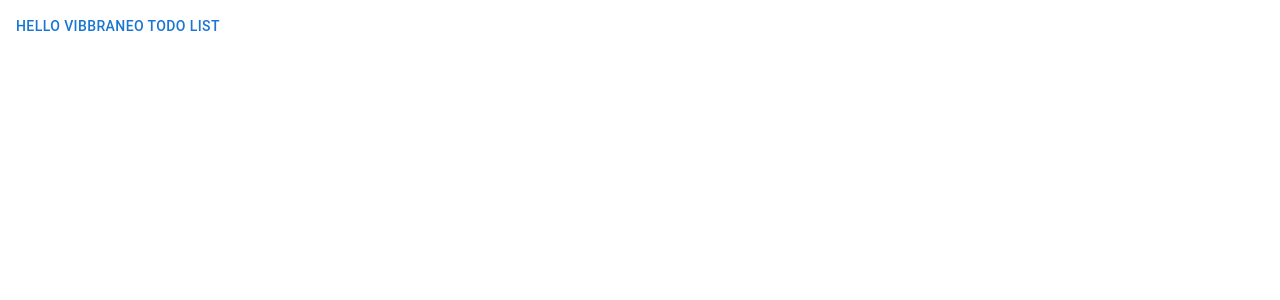
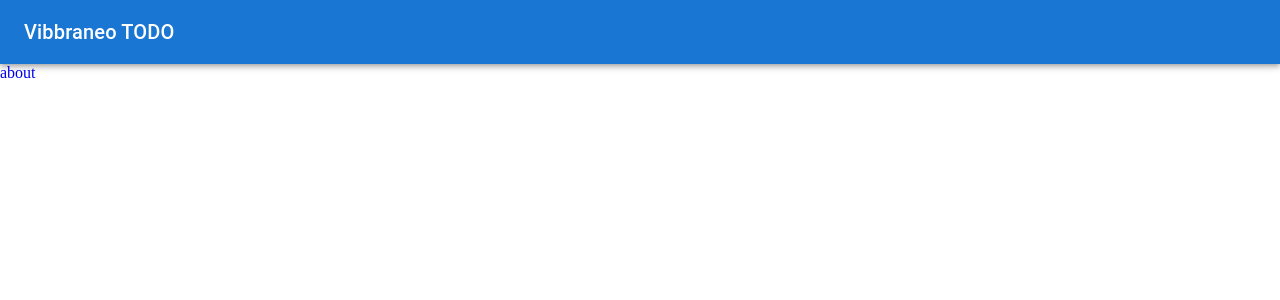
Before and after one commit to henriquecouto/vibbraneo-todo, a React (Vite) app: page / in a window 1280 px wide. Shown: the top 300 px of the page. Built offline with nearby package versions, Linux system fonts and the light colour scheme.

Commit message:
chore: setup routing

```diff
--- a/package.json
+++ b/package.json
@@ -16,6 +16,7 @@
     "@mui/styled-engine-sc": "^5.11.0",
     "react": "^18.2.0",
     "react-dom": "^18.2.0",
+    "react-router-dom": "^6.6.2",
     "styled-components": "^5.3.6"
   },
   "resolutions": {
--- a/src/App.tsx
+++ /dev/null
@@ -1,6 +0,0 @@
-import { Button } from "@mui/material";
-import { FunctionComponent } from "react";
-
-export const App: FunctionComponent = () => {
-  return <Button>Hello Vibbraneo Todo List</Button>;
-};
--- /dev/null
+++ b/src/constants/routes.ts
@@ -0,0 +1,4 @@
+export const routes = {
+  home: "/",
+  about: "/about",
+};
--- /dev/null
+++ b/src/layouts/screen-container/index.ts
@@ -0,0 +1 @@
+export * from "./screen-container";
--- /dev/null
+++ b/src/layouts/screen-container/screen-container.tsx
@@ -0,0 +1,23 @@
+import { Suspense } from "react";
+import { AppBar, LinearProgress, Toolbar, Typography } from "@mui/material";
+import { FunctionComponent } from "react";
+import { GlobalTheme } from "../../theme/global";
+import { ScreenContainerProps } from "./screen-container.types";
+
+export const ScreenContainer: FunctionComponent<ScreenContainerProps> = ({
+  children,
+}) => {
+  return (
+    <>
+      <GlobalTheme />
+      <AppBar position="static">
+        <Toolbar>
+          <Typography variant="h6" component="h1">
+            Vibbraneo TODO
+          </Typography>
+        </Toolbar>
+      </AppBar>
+      <Suspense fallback={<LinearProgress />}>{children}</Suspense>
+    </>
+  );
+};
--- /dev/null
+++ b/src/layouts/screen-container/screen-container.types.ts
@@ -0,0 +1,3 @@
+import { PropsWithChildren } from "react";
+
+export type ScreenContainerProps = PropsWithChildren;
--- a/src/main.tsx
+++ b/src/main.tsx
@@ -1,9 +1,9 @@
 import React from "react";
 import ReactDOM from "react-dom/client";
-import { App } from "./App";
+import { RouterProvider } from "./router";
 
 ReactDOM.createRoot(document.getElementById("root") as HTMLElement).render(
   <React.StrictMode>
-    <App />
+    <RouterProvider />
   </React.StrictMode>
 );
--- /dev/null
+++ b/src/router.tsx
@@ -0,0 +1,21 @@
+import { lazy } from "react";
+import {
+  createBrowserRouter,
+  RouterProvider as RouterProviderLib,
+} from "react-router-dom";
+import { ScreenContainer } from "./layouts/screen-container";
+import { routes } from "./constants/routes";
+
+const HomeScreen = lazy(() => import("./screens/home"));
+const AboutScreen = lazy(() => import("./screens/about"));
+
+const router = createBrowserRouter([
+  { path: routes.home, element: <HomeScreen /> },
+  { path: routes.about, element: <AboutScreen /> },
+]);
+
+export const RouterProvider = () => (
+  <ScreenContainer>
+    <RouterProviderLib router={router} />
+  </ScreenContainer>
+);
--- /dev/null
+++ b/src/screens/about.tsx
@@ -0,0 +1,3 @@
+const AboutScreen = () => <h1>Hello about screen</h1>;
+
+export default AboutScreen;
--- /dev/null
+++ b/src/screens/home.tsx
@@ -0,0 +1,6 @@
+import { Link } from "react-router-dom";
+import { routes } from "../constants/routes";
+
+const HomeScreen = () => <Link to={routes.about}>about</Link>;
+
+export default HomeScreen;
--- /dev/null
+++ b/src/theme/global.ts
@@ -0,0 +1,10 @@
+import { createGlobalStyle } from "styled-components";
+
+export const GlobalTheme = createGlobalStyle`
+   * {
+    margin: 0;
+    padding: 0;
+    box-sizing: border-box;
+    text-decoration: none;
+  }
+`;
```
Also changed, not shown: 1 other file (tests, documents, lock files or other folders).
